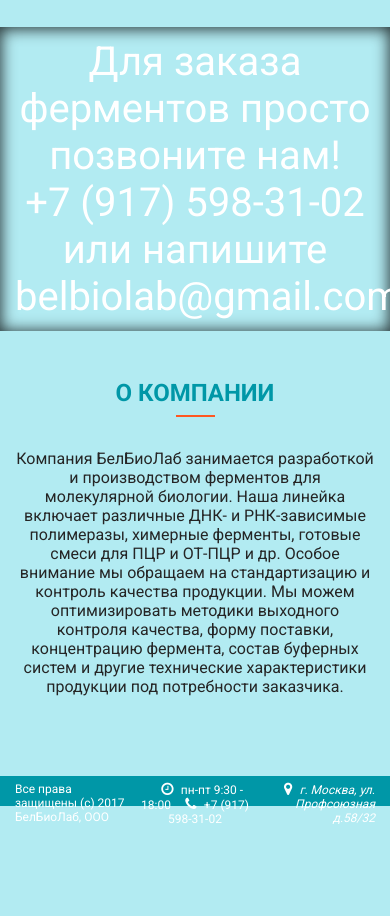
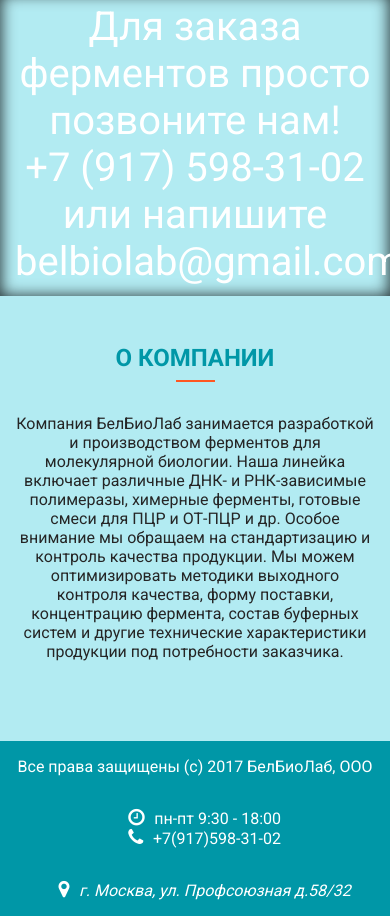
Before and after one commit to 2gnc/belbiolab, a website: page project/src/index.pug in a window 390 px wide. Shown: the part 996-1912 px from the top of the page. Before the commit the page ends 1822 px from the top, so only its background shows below. Drawn offline with nearby package versions, Linux system fonts and the light colour scheme; files that its build step writes are made by us from their sources; files whose address does not match are found by name.

Commit message:
отображение подвала и about для маленьких телефонов

```diff
--- a/project/src/calltoaction/_calltoaction.sass
+++ b/project/src/calltoaction/_calltoaction.sass
@@ -19,3 +19,6 @@
 		height: 2px
 		background-color: $accentcolor
 		border: 0
+@media screen and (max-width:320px)
+	.calltoaction__header
+		font-size: 1.5em
--- a/project/src/contacts/_contacts.sass
+++ b/project/src/contacts/_contacts.sass
@@ -19,13 +19,13 @@
 	font-size: 1.2em
 	margin-right: 0.5em
 	margin-left: 1em
-
-@media screen and (min-width:480px) and (max-width:800px)
+@media screen and (max-width:800px)
 	.contacts
 		display: none
 		&--tablet-landscape
 			display: flex
 			background-color: $darkercolor
+			color: white
 		&__content
 			min-width: 100%
 			padding: 1em 0
--- a/project/src/container/_container.sass
+++ b/project/src/container/_container.sass
@@ -12,7 +12,7 @@
 		display: block
 		text-align: center
 		padding: 3em 0
-@media screen and (min-width:480px) and (max-width:800px)
+@media screen and (max-width:800px)
 	.container--footer
 		display: flex
 		flex-direction: column
--- a/project/src/index.pug
+++ b/project/src/index.pug
@@ -119,7 +119,9 @@
 		section.calltoaction
 			.container.container--cta
 					h2.calltoaction__header Для заказа ферментов просто позвоните нам!
-					h2.calltoaction__header +7 (917) 598-31-02 или напишите belbiolab@gmail.com
+					h2.calltoaction__header +7 (917) 598-31-02
+					h2.calltoaction__header или напишите
+					h2.calltoaction__header belbiolab@gmail.com
 		section.about#aboutsection
 			.container.container--about
 				h2.about__header О компании
@@ -142,8 +144,9 @@
 				p.contacts__content
 					i(class="fa fa-clock-o" aria-hidden="true")
 					|пн-пт 9:30 - 18:00
+					br
 					i(class="fa fa-phone" aria-hidden="true")
-					| +7 (917) 598-31-02
+					|+7(917)598-31-02
 				address.contacts__content
 					i(class="fa fa-map-marker" aria-hidden="true")
 					|г. Москва, ул. Профсоюзная д.58/32
--- a/project/src/nav/_nav.sass
+++ b/project/src/nav/_nav.sass
@@ -8,6 +8,7 @@
 		color: $darkercolor
 		&:hover
 			color: $accentcolor
-@media screen and (min-width:480px) and (max-width:800px)
+@media screen and (max-width:800px)
 	.nav
 		display: none
+@media screen and (min-width:480px) and (max-width:800px)
```
Also changed, not shown: project/app/css/main.css, project/app/index.html.
